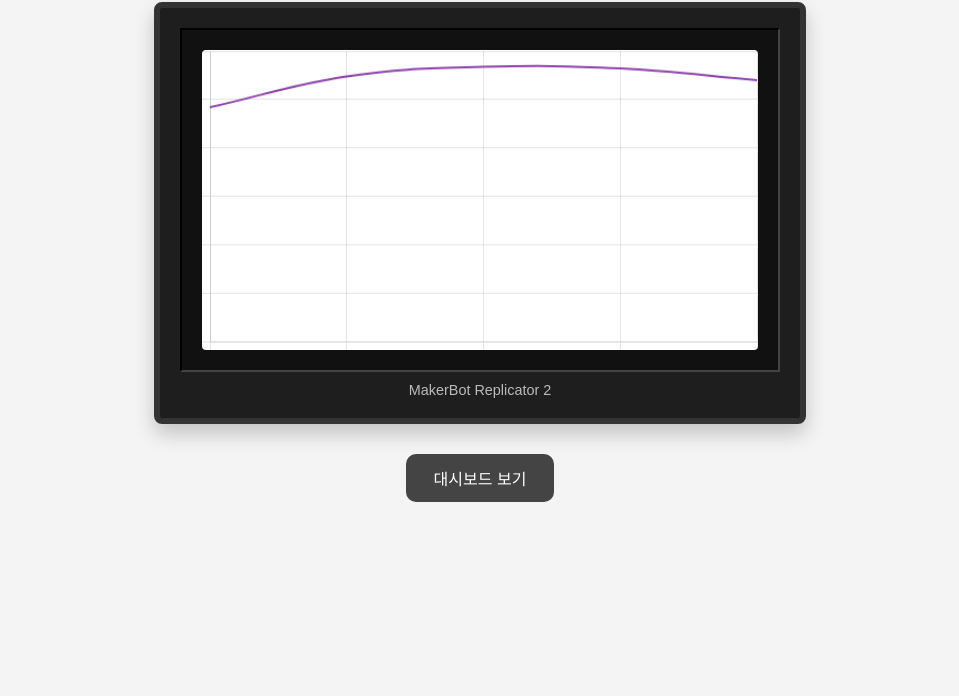
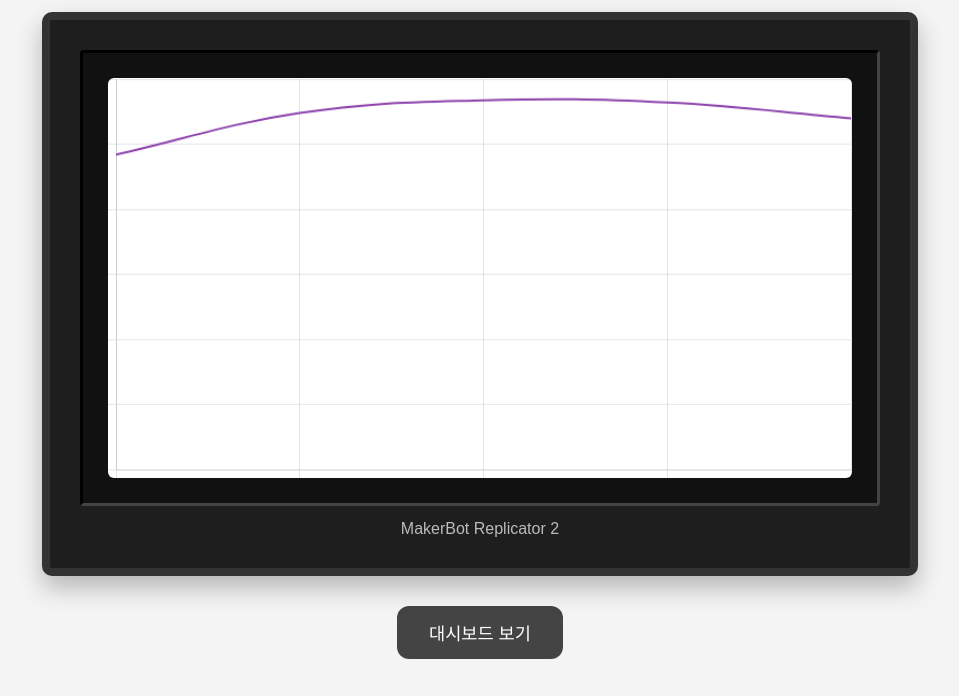
Before and after one commit to hwang-young/realtime-dashboard, a plain HTML site: page index.html in a window 1280 px wide. Shown: the part 104-800 px from the top of the page, without its empty margins (160-1119 px from the left). Drawn offline with nearby package versions, Linux system fonts and the light colour scheme; a web font is replaced by a local one.

Commit message:
프린터 대시보드 크기 확대 및 정렬 개선

```diff
--- a/style.css
+++ b/style.css
@@ -10,38 +10,39 @@ body {
 }
 
 h1 {
-  font-size: 2em;
+  font-size: 2.4em;
   color: #007aff;
   margin: 40px 0 20px;
 }
 
 .printer-box {
   position: relative;
-  width: 600px;
+  width: 800px;  /* 🔵 더 큼직하게 */
   background: #1e1e1e;
-  border: 6px solid #333;
-  border-radius: 8px;
-  padding: 20px;
-  box-shadow: 0 10px 20px rgba(0,0,0,0.2);
+  border: 8px solid #333;
+  border-radius: 10px;
+  padding: 30px;
+  box-shadow: 0 12px 24px rgba(0,0,0,0.25);
 }
 
 .printer-inner {
   background: #111;
-  border: 2px inset #444;
-  padding: 20px;
+  border: 3px inset #444;
+  padding: 25px;
+  border-radius: 4px;
 }
 
 canvas {
   width: 100% !important;
-  height: 300px !important;
+  height: 400px !important;  /* 🔵 그래프 영역 확대 */
   background: #fff;
-  border-radius: 4px;
+  border-radius: 6px;
 }
 
 .printer-footer {
-  margin-top: 10px;
+  margin-top: 14px;
   color: #bbb;
-  font-size: 0.9em;
+  font-size: 1em;
   text-align: center;
 }
 
@@ -49,10 +50,10 @@ canvas {
   margin-top: 30px;
   background-color: #444;
   color: white;
-  padding: 12px 28px;
-  font-size: 1em;
+  padding: 14px 32px;
+  font-size: 1.1em;
   border: none;
-  border-radius: 10px;
+  border-radius: 12px;
   cursor: pointer;
   transition: background 0.3s ease;
 }
```
